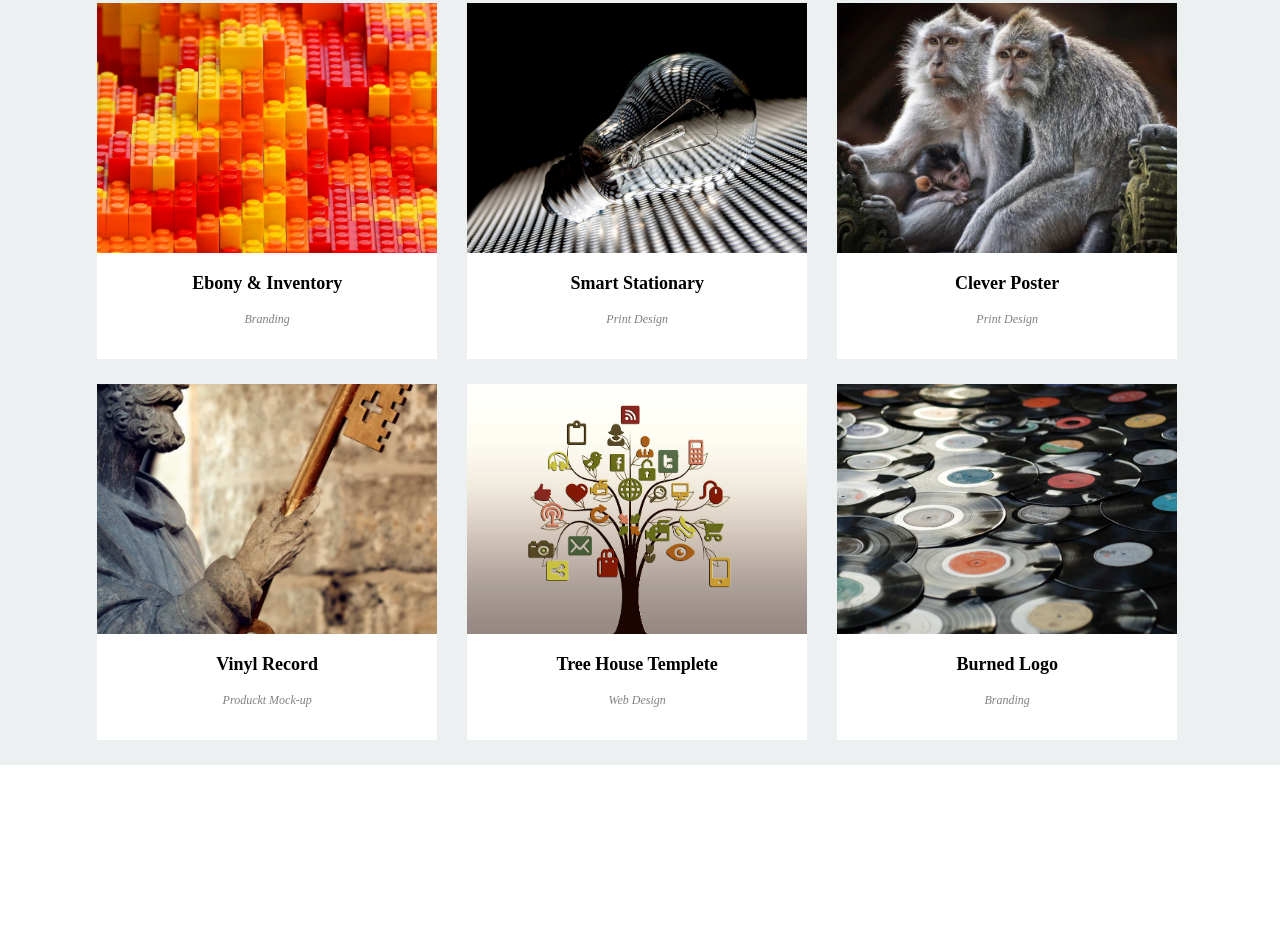
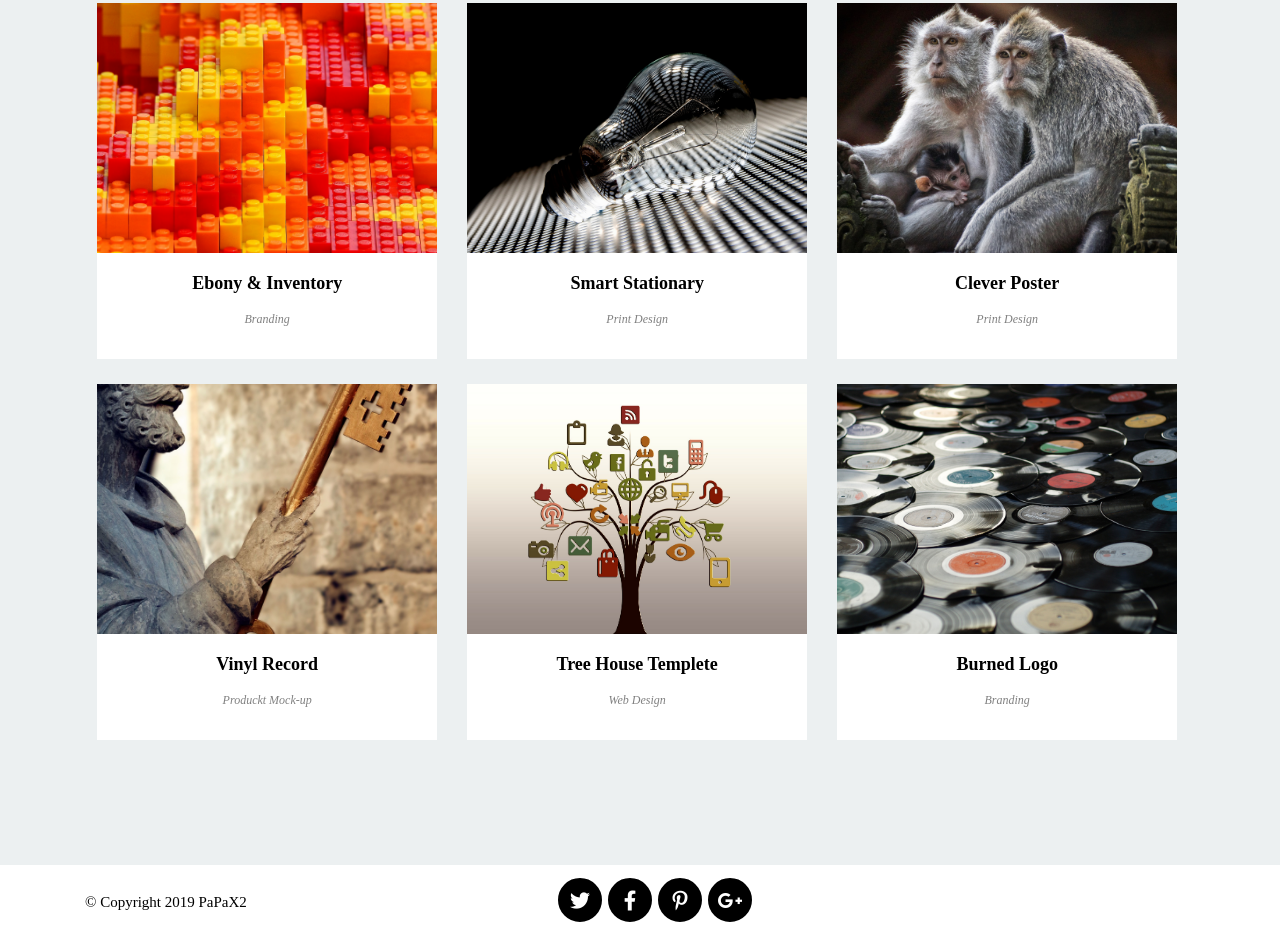
Before and after one commit to PaPaX2/Module-4-runner-task, a website: page index.html in a window 1280 px wide. Shown: the part 1441-2386 px from the top of the page. Before the commit the page ends 2206 px from the top, so only its background shows below. Drawn offline with nearby package versions, Linux system fonts and the light colour scheme.

Commit message:
PC version READY, Added images

```diff
--- a/index.html
+++ b/index.html
@@ -117,6 +117,22 @@
       </div>
     </div>>
   </section>
+  <footer>
+    <div class="container">
+      <div class="row">
+        <div class="col-12">
+          <div class="social">
+            <p class="copyright">&copy Copyright 2019 PaPaX2</p>
+            <ul class="social-icon">
+              <li><i class="fab fa-twitter"><a href="#"></a></i></li>
+              <li><i class="fab fa-facebook-f"><a href="#"></a></i></li>
+              <li><i class="fab fa-pinterest-p"><a href="#"></a></i></li>
+              <li><i class="fab fa-google-plus-g"><a href="#"></a></i></li>
+            </ul>
+          </div>
+      </div>
+    </div>
+  </footer>
 
   <script src="https://code.jquery.com/jquery-3.3.1.slim.min.js" integrity="sha384-q8i/X+965DzO0rT7abK41JStQIAqVgRVzpbzo5smXKp4YfRvH+8abtTE1Pi6jizo" crossorigin="anonymous"></script>
   <script src="https://cdnjs.cloudflare.com/ajax/libs/popper.js/1.14.3/umd/popper.min.js" integrity="sha384-ZMP7rVo3mIykV+2+9J3UJ46jBk0WLaUAdn689aCwoqbBJiSnjAK/l8WvCWPIPm49" crossorigin="anonymous"></script>
--- a/sass/style.scss
+++ b/sass/style.scss
@@ -147,6 +147,9 @@ body {
 
 /* Portfolio */
 
+.portfolio .container {
+    padding-bottom: 50px;
+}
 .portfolio {
     background-color: #ecf0f1;
     display: flex;
@@ -157,7 +160,43 @@ body {
     height: 250px;
     justify-items: center;
     object-fit: cover;
+}
 
+/* social */
 
+footer .container {
+    height: 80px;
+}
 
+.copyright {
+   font-size: 1.5em;
+   position: relative;
 }
+
+.social {
+    display: flex;
+    flex-wrap: wrap;
+    line-height: 45px;
+}
+.social-icon {
+    text-decoration: none;
+    list-style-type: none;
+    display: flex;
+    flex-direction: row;
+    padding: 0;
+    justify-content: center;
+    width: 100%;
+    position : absolute;
+}
+
+.social-icon i {
+    font-size: 20px;
+    border: solid;
+    border-radius: 50%;
+    background-color: black;
+    color: white;
+    width: 50px;
+    height: 50px;
+    line-height: 45px;
+    text-align: center;
+}
```
Also changed, not shown: css/style.css, 1 other file.
